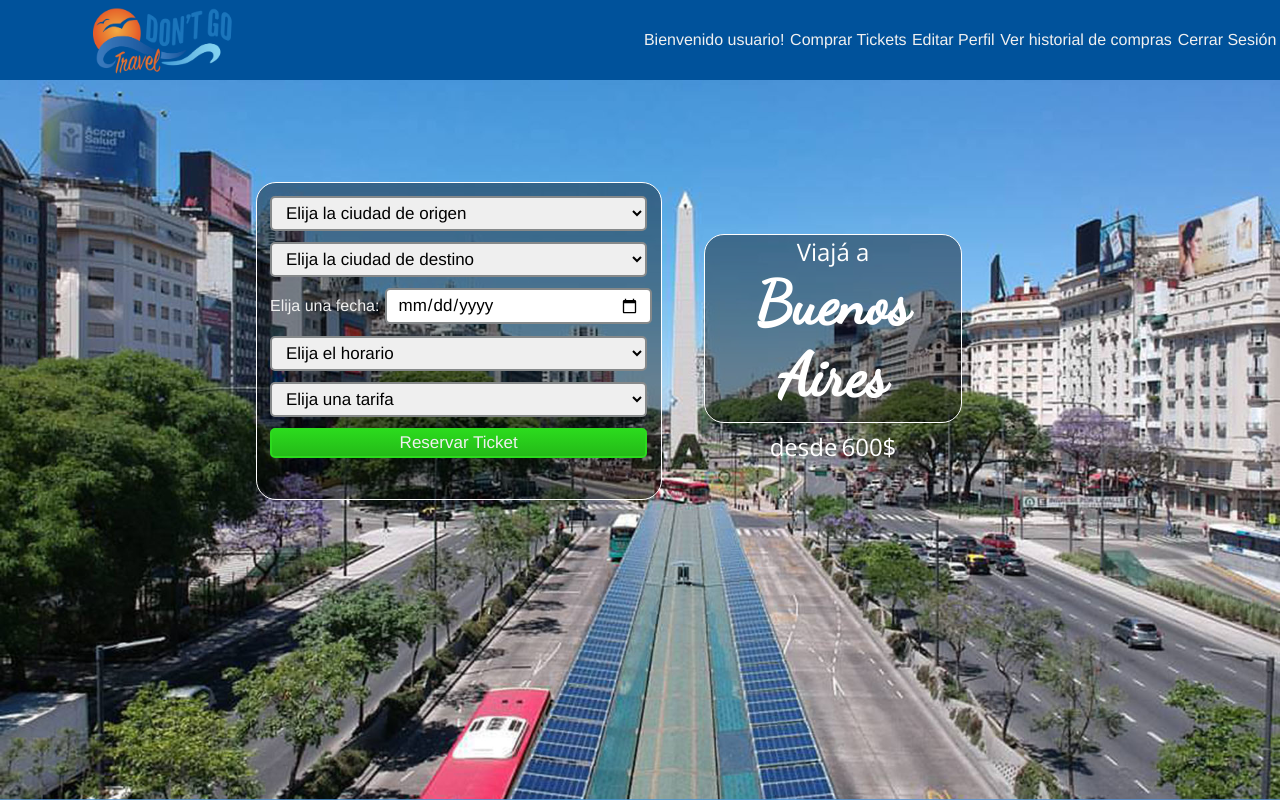
After one commit to zeqelandia/Promocion-LPL, a PHP site: page /HTML/user.html in a window 1280 px wide. The commit adds this page. Run offline with PHP 8.4, Linux system fonts and the light colour scheme.

Commit message:
Ventana de usuario
Se agrego user.html que contiene la ventan que ve el usuario una vez que se logea con exito.  En el apartado visual ya es posible acceder al menu "editar perfil" a "compra de tickets" y a "cerrar sesion"

```diff
--- a/CSS/index.css
+++ b/CSS/index.css
@@ -13,6 +13,15 @@ header{
 section{
 	width: 100%;
 	height: 90%;
+	background-image: url(../img/ba1.jpeg);
+	background-size: 100%;
+	position: absolute;
+}
+
+article{
+	width: 100%;
+	height: 100%;
+	position: absolute;
 }
 
 #div_logo{
@@ -41,10 +50,14 @@ section{
 	color: rgb(43, 218, 29);
 }
 
+#artIngreso{
+	visibility: hidden;
+}
+
 #contenedor_ingresar{
 	background-color: rgba(0,0,0,.6);
 	width: 25%;
-	height: 46%;
+	height: 51%;
 	position: absolute;
 	margin-left: 37.5%;
 	margin-top: 10%;
@@ -109,7 +122,7 @@ section{
 	margin-top: 8px;
 }
 
-#lblAyuda:hover{
+#lblAyuda:hover, #lblAyudaPerfil:hover{
 	color: rgb(43, 218, 29);
 }
 
@@ -126,23 +139,19 @@ section{
 	text-align: center;
 }
 
-#art2{
-	width: 100%;
-	height: 100%;
-}
-
 #contenedor_cuerpo{
 	width: 100%;
 	height: 100%;
-	background-image: url(../img/ba1.jpeg);
-	background-size: 100%;
+	/*background-image: url(../img/ba1.jpeg);
+	background-size: 100%;*/
+	position: absolute;
 }
 
 #contenedor_compra{
 	position: absolute;
 	background-color: rgba(0,0,0,.4);
 	width: 30%;
-	height: 37%;
+	height: 41%;
 	margin-left: 20%;
 	margin-top: 8%;
 	border-radius: 20px;
@@ -152,7 +161,7 @@ section{
 #contenedor_pub{
 	position: absolute;
 	width: 20%;
-	height: 23%;
+	height: 26%;
 	margin-left: 55%;
 	margin-top: 12%;
 	border: 1px solid white;
@@ -203,6 +212,73 @@ section{
 	padding-top: 2%;
 }
 
+#div_usuario{
+	height: 100%;
+	width: 50%;
+	float: right;
+}
+
+#tblUsuario{
+	width: 100%;
+	height: 100%;
+	text-align: center;
+}
+
+.tdUsuario{
+	color: black;
+}
+
+.tdUsuario:hover{
+	color: black;
+	background-color: rgba(0, 82, 100,1);
+}
+
+#contenedor_perfil{
+	position: absolute;
+	width: 30%;
+	height: 45%;
+	padding: 5px;
+	background-color: rgba(0,0,0,.6);
+}
+
+#contenedor_editarPerfil{
+	width: 30%;
+	height: 50%;
+	padding: 10px 10px 10px 10px;
+	background-color: rgba(0,0,0,.6);
+	position: absolute;
+	margin-left: 37.5%;
+	margin-top: 10%;
+	border-radius: 2px;
+}
+
+#contenedor_ayudaPerfil{
+	position: absolute;
+	width: 20%;
+	height: 15%;
+	border-radius: 6px;
+	background-color: rgba(0,0,0,.6);
+	margin-left: 69.4%;
+	margin-top: 24%;
+	padding: 0.6%;
+	text-align: center;
+	visibility: hidden;
+}
+
+#artPerfil, #artHistorial{
+	visibility: hidden;
+}
+
+#tblEditarPerfil{
+	width: 98%;
+	height: 100%;
+}
+
+#btnEditarPerfil{
+	width: 102%;
+}
+
+
 /*
 Buenos Aires
 60px
--- /dev/null
+++ b/HTML/user.html
@@ -0,0 +1,190 @@
+<!DOCTYPE html>
+<html>
+<head>
+	<title>Dont Go Travel - Bienvenido!</title>
+	<meta charset="utf-8">
+	<link rel="shortcut icon" href="../img/logo.png">
+	<link rel="stylesheet" type="text/css" href="../CSS/contenedores.css">
+	<link rel="stylesheet" type="text/css" href="../CSS/index.css">
+	<link rel="stylesheet" type="text/css" href="../CSS/imagenes.css">
+	<link rel="stylesheet" type="text/css" href="../CSS/inputs.css">
+	<link rel="stylesheet" type="text/css" href="../CSS/botones.css">
+	<link rel="stylesheet" type="text/css" href="../CSS/animate.css">
+	<link href="https://fonts.googleapis.com/css?family=Dancing+Script" rel="stylesheet">
+	<link href="https://fonts.googleapis.com/css?family=Open+Sans:300" rel="stylesheet">
+	<script type="text/javascript" src="../JS/index.js"></script>
+	<script type="text/javascript" src="../JS/pub.js"></script>
+	<script type="text/javascript" src="../JS/compra.js"></script>
+	<script type="text/javascript" src="../JS/ingreso.js"></script>
+	<script type="text/javascript" src="../JS/registro.js"></script>
+	<script type="text/javascript" src="../JS/user.js"></script>
+</head>
+<body onload="publicidad();">
+	<header>
+		<nav>
+			<div id="navegacion">
+				<div id="div_logo">
+					<img class="MainLogo" src="../img/logo.png">
+				</div>
+				<div id="div_usuario">
+					<table id="tblUsuario">
+						<tr>
+							<td>
+								<label class="lbl">Bienvenido usuario!</label>
+							</td>
+							<td class="tdUsuario" onclick="comprarTickets();">
+								<label class="lbl">Comprar Tickets</label>
+							</td>
+							<td class="tdUsuario" onclick="editarPerfil();">
+								<label class="lbl">Editar Perfil</label>
+							</td>
+							<td class="tdUsuario" onclick="historialCompras();">
+								<label class="lbl">Ver historial de compras</label>
+							</td>
+							<td class="tdUsuario" onclick="cerrarSesion();">
+								<label class="lbl">Cerrar Sesión</label>
+							</td>
+						</tr>
+					</table>
+				</div>
+			</div>
+		</nav>
+	</header>
+	<section id="section">
+		<article id="artCompraUser">
+		<div id="contenedor_cuerpo">
+				<div id="contenedor_compra" class="Contenedor">
+					<form>
+						<table id="tblCompra">
+							<tr class="trCompra">
+								<td colspan="2">
+									<select name="slctOrigen" id="slctOrigen" class="Txt" onchange="opcionesTicket(this.value); verificarOpciones();">
+										<option value="0">Elija la ciudad de origen</option>
+										<option value="1">Buenos Aires</option>
+										<option value="2">Rosario</option>
+										<option value="3">Córdoba</option>
+										<option value="4">Mar Del Plata</option>
+										<option value="5">Rio Cuarto</option>
+									</select>
+								</td>
+							</tr>
+							<tr class="trCompra">
+								<td colspan="2" class="pad">
+									<select name="slctDestino" id="slctDestino" class="Txt" onchange="verificarOpciones();">
+										<option value="0">Elija la ciudad de destino</option>
+									</select>
+								</td>
+							</tr>
+							<tr class="trCompra">
+								<td class="tdCompra pad" id="tdFecha">
+									<label class="lbl">Elija una fecha:</label>
+								</td>
+								<td class="tdCompra pad">
+									<input type="date" name="fecha" id="fecha" class="Txt">
+								</td>
+							</tr>
+							<tr>
+								<td class="pad" colspan="2">
+									<select name="slctHora" id="slctHora" class="Txt">
+										<option value="0">Elija el horario</option>
+									</select>
+								</td>
+							</tr>
+							<tr>
+								<td colspan="2" class="pad">
+									<select name="slctTarifa" id="slctTarifa" class="Txt">
+										<option value="0">Elija una tarifa</option>
+									</select>
+								</td>
+							</tr>
+							<tr>
+								<td class="pad" colspan="2">
+									<input type="button" name="btnReservarTicket" id="btnReservarTicket" value="Reservar Ticket" class="Boton">
+								</td>
+							</tr>
+						</table>
+					</form>
+				</div>
+				<div id="contenedor_pub">
+					<label class="tag">Viajá a</label><br>
+					<h3 id="lblDestino">Buenos Aires</h3><br>
+					<label class="tag">desde</label>
+					<label id="lblPrecio" class="tag">600$</label>
+				</div>
+		</div>
+		</article>
+		<article id="artPerfil">
+				<div id="contenedor_ayudaPerfil" class="animated">
+					<label class="lbl">El programa de pasajeros frecuentes le permite sumar kilometros por cada viaje que realice. Esos kilometros pueden ser utilizados para volver a viajar!</label>
+				</div>
+				<div id="contenedor_editarPerfil">
+					<table id="tblEditarPerfil">
+						<tr>
+							<td>
+								<label class="lbl">Nombres</label>
+							</td>
+							<td>
+								<input type="text" name="txtNombrePerfil" class="Txt">
+							</td>
+						</tr>
+						<tr>
+							<td>
+								<label class="lbl">Apellidos</label>
+							</td>
+							<td>
+								<input type="text" name="txtApellidoPerfil" class="Txt">
+							</td>
+						</tr>
+						<tr>
+							<td>
+								<label class="lbl">Teléfono</label>
+							</td>
+							<td>
+								<input type="number" name="txtTelefonoPerfil" class="Txt">
+							</td>
+						</tr>
+						<tr>
+							<td>
+								<label class="lbl" id="lblMailPerfil">Mail</label>
+							</td>
+							<td>
+								<input type="email" name="txtMail" id="txtMailPerfil" class="Txt">
+							</td>
+						</tr>
+						<tr>
+							<td>
+								<label class="lbl">Pasajero frecuente?</label>
+							</td>
+							<td>
+								<select class="Txt" id="slctPasajeroPerfil" onchange="Pasajero">
+									<option value="1">Si</option>
+									<option value="2">No</option>
+								</select>
+								<label class="lbl" id="lblAyudaPerfil" onmouseenter="mostrarAyuda(2);" onmouseleave="esconderAyuda(2);"><b>?</b></label>
+							</td>
+						</tr>
+						<tr>
+							<td>
+								<label class="lbl">Contraseña</label>
+							</td>
+							<td>
+								<input type="password" name="txtPassword" class="Txt" onkeyup="Password">
+							</td>
+						</tr>
+						<tr>
+							<td colspan="2">
+								<input type="button" id="btnEditarPerfil" value="Realizar Cambios" class="Boton">
+							</td>
+						</tr>
+					</table>
+				</div>
+		</article>
+		<article id="artHistorial">
+
+		</article>
+	</section>
+	<footer>
+
+	</footer>
+</body>
+</html>
--- a/JS/index.js
+++ b/JS/index.js
@@ -2,10 +2,14 @@ function ingresar(){
 	var ventanaIngreso = document.getElementById("contenedor_ingresar");
 	var ventanaLogIn = document.getElementById("contenedor_login");
 	var ventanaCrearCuenta = document.getElementById("contenedor_crearCuenta");
+
 	document.getElementById("contenedor_pub").style.visibility= "hidden";
 	document.getElementById("contenedor_compra").style.visibility= "hidden";
+	document.getElementById("contenedor_cuerpo").style.visibility= "hidden";
+	document.getElementById("artCompra").style.visibility= "hidden";
 
 	ventanaIngreso.classList.remove("fadeOutUp");
+	document.getElementById("artIngreso").style.visibility= "visible";
 	ventanaIngreso.style.visibility= "visible";
 	ventanaLogIn.style.visibility= "visible";
 	ventanaIngreso.classList.add("fadeInDown");
@@ -65,15 +69,24 @@ function volver(){
 	ventanaLogIn.classList.add("fadeIn");
 }
 
-function mostrarAyuda(){
+function mostrarAyuda(num){
 	var ventanaAyuda = document.getElementById("contenedor_ayuda");
+	var ventanaAyudaPerfil = document.getElementById("contenedor_ayudaPerfil");
 
-	ventanaAyuda.style.visibility= "visible";
+	if(num==1){
+		ventanaAyuda.style.visibility= "visible";
+	}else{
+		ventanaAyudaPerfil.style.visibility= "visible";
+	}
 }
 
-function esconderAyuda(){
+function esconderAyuda(num){
 	var ventanaAyuda = document.getElementById("contenedor_ayuda");
+	var ventanaAyudaPerfil = document.getElementById("contenedor_ayudaPerfil");
 
-	ventanaAyuda.style.visibility= "hidden";
-
+	if(num==1){
+		ventanaAyuda.style.visibility= "hidden";
+	}else{
+		ventanaAyudaPerfil.style.visibility= "hidden";
+	}
 }
--- a/JS/pub.js
+++ b/JS/pub.js
@@ -7,7 +7,7 @@ function publicidad() {
 function comprobar(){
 		var destino= document.getElementById("lblDestino");
 		var precio= document.getElementById("lblPrecio");
-		var fondo= document.getElementById("contenedor_cuerpo");
+		var fondo= document.getElementById("section");
 
 		num++;
 		if (num==1) {
--- /dev/null
+++ b/JS/user.js
@@ -0,0 +1,23 @@
+function cerrarSesion(){
+	window.location.href = ("index.html");
+}
+
+function editarPerfil(){
+	var artCompra = document.getElementById("artCompraUser");
+	var artPerfil= document.getElementById("artPerfil");
+	var artHistorial= document.getElementById("artHistorial");
+
+	artCompra.style.visibility= "hidden";
+	artHistorial.style.visibility= "hidden";
+	artPerfil.style.visibility= "visible";
+}
+
+function comprarTickets(){
+	var artCompra = document.getElementById("artCompraUser");
+	var artPerfil= document.getElementById("artPerfil");
+	var artHistorial= document.getElementById("artHistorial");
+
+	artCompra.style.visibility= "visible";
+	artHistorial.style.visibility= "hidden";
+	artPerfil.style.visibility= "hidden";
+}
```
Also changed, not shown: HTML/index.html (+4 -4 lines).
